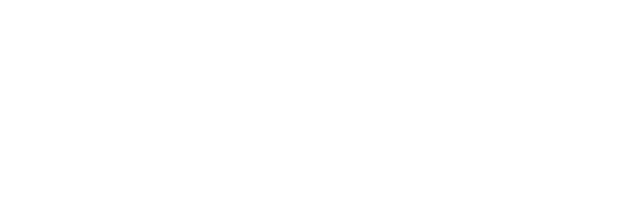
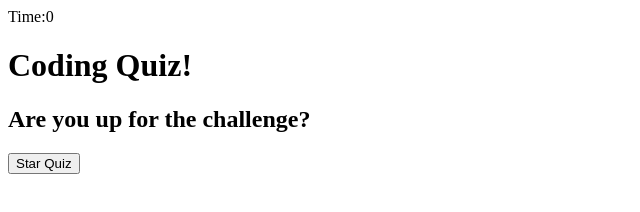
Before and after one commit to minh2nguyen/API-Timed-Code-Quiz, a plain HTML site: page index.html in a window 1280 px wide. Shown: the whole page, without its empty margins (0-640 px from the left). Drawn offline with nearby package versions, Linux system fonts and the light colour scheme; files that its build step writes are made by us from their sources.

Commit message:
Added to the body in HTML

```diff
--- a/index.html
+++ b/index.html
@@ -8,6 +8,12 @@
     <link rel="stylesheet" href="style.css"/>
 </head>
 <body>
+    <div class="time">Time:<span id="timer">0</span></div></div>
+    <div>
+        <h1>Coding Quiz!</h1>
+        <h2>Are you up for the challenge?</h2>
+        <button>Star Quiz</button>
+    </div>
     <script src="https://code.jquery.com/jquery-3.5.1.min.js"></script>
     <script type="text/javascript" src="./assets/js/script.js"></script>
 </body>
```
